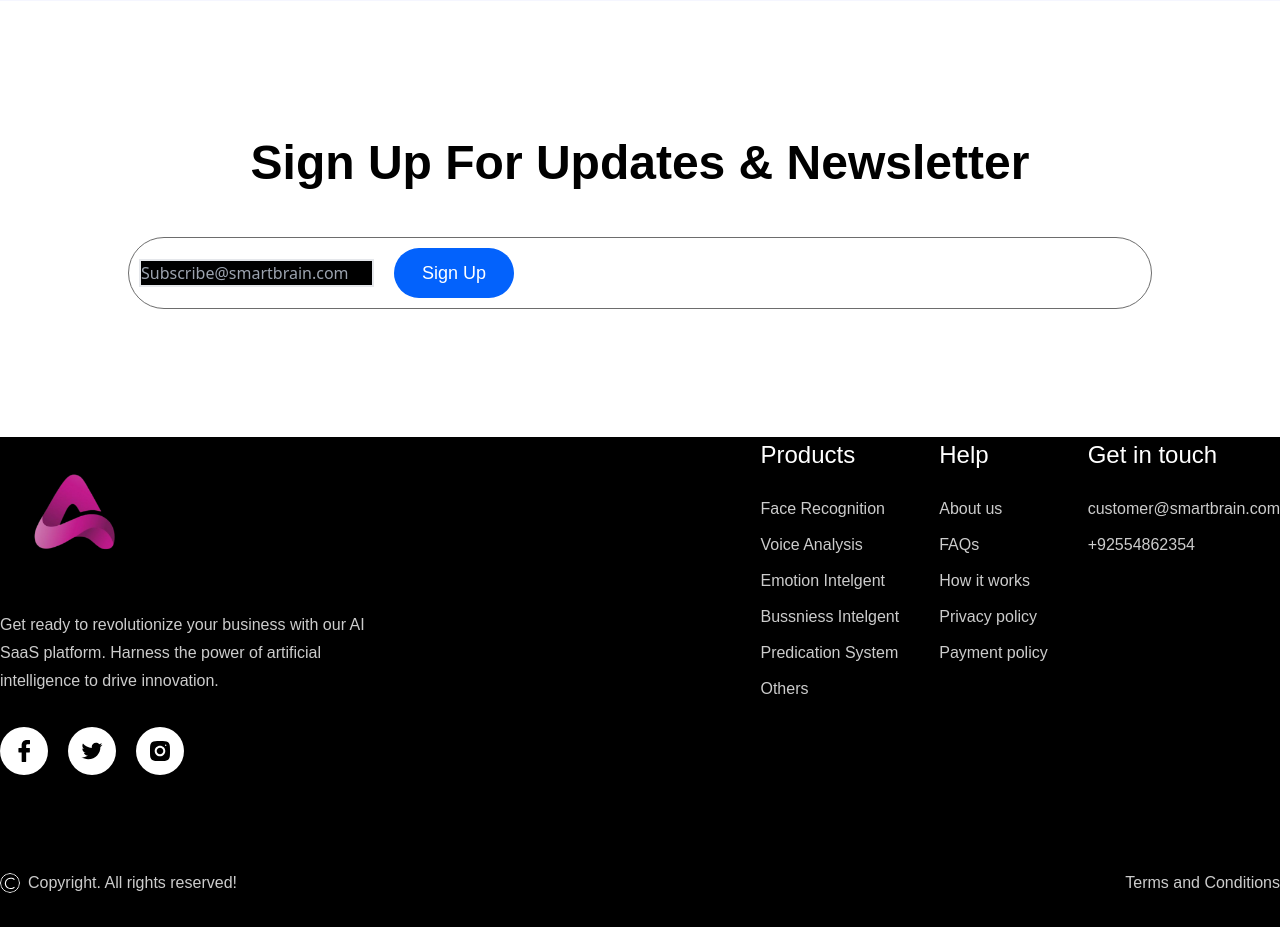
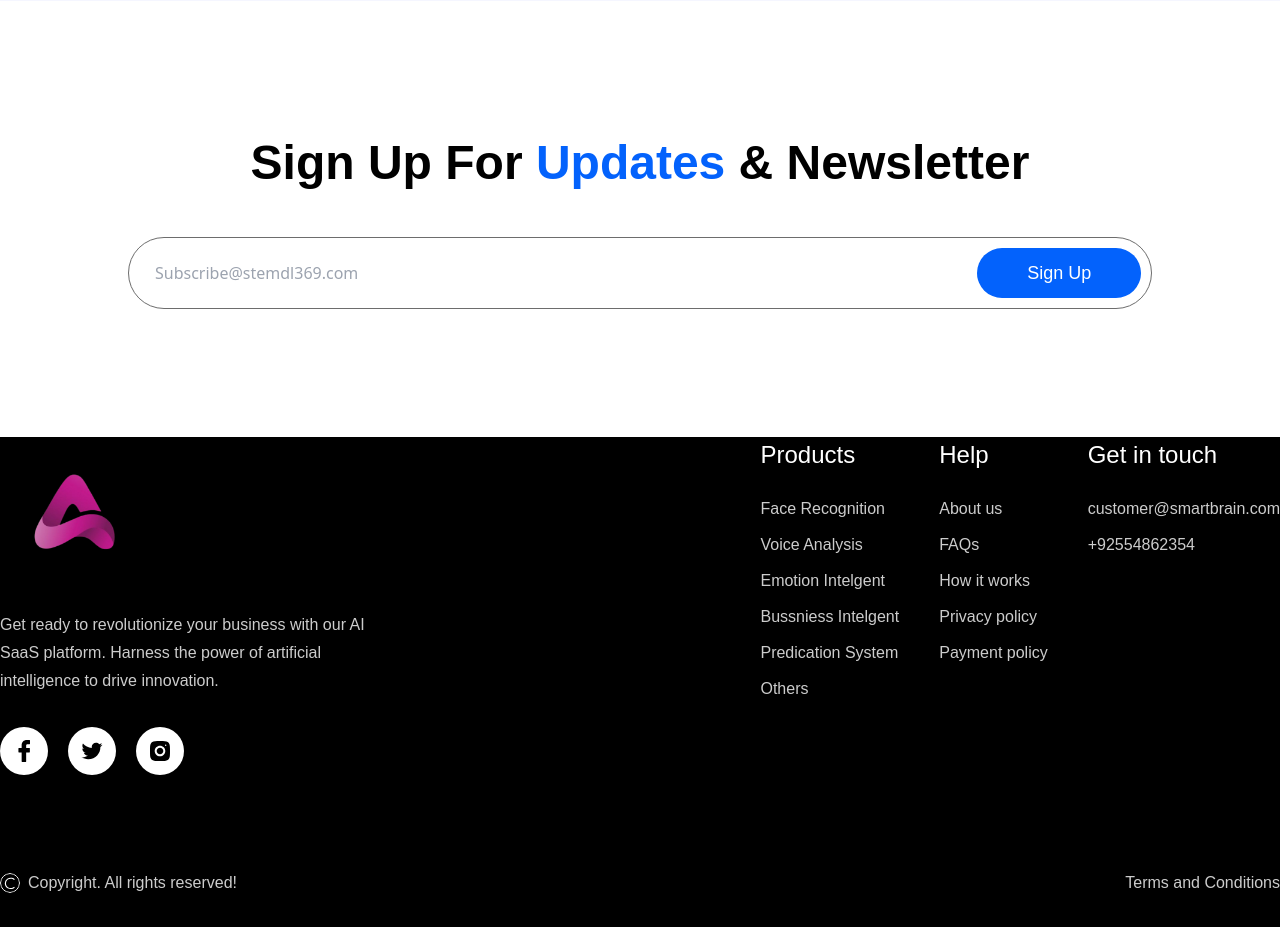
Before and after one commit to alazaradane/stem_dl, a React (Vite) app: page / in a window 1280 px wide. Shown: the part 4040-4967 px from the top of the page. Built offline with nearby package versions, Linux system fonts and the light colour scheme.

Commit message:
subscribe section updated

```diff
--- a/src/components/Button.jsx
+++ b/src/components/Button.jsx
@@ -4,7 +4,8 @@ const Button = ({label, iconURL, iconAlt, backgroundColor, borderColor, textColo
   return (
     <button className={` flex justify-center items-center px-7 py-4 gap-2
        text-lg font-montserrat leading-none
-      ${backgroundColor ? ` ${backgroundColor} ${borderColor} ${textColor}`: ' bg-coral-blue text-white border-coral-red'} rounded-full ${fullwidth && ' w-full'} ` }>
+      ${backgroundColor ? ` ${backgroundColor} ${borderColor} ${textColor}`: ' bg-coral-blue text-white border-coral-red'} rounded-full
+      ${fullwidth && 'w-full'} ` }>
         {label}
         {iconURL &&
         <img
--- a/src/sections/Subscribe.jsx
+++ b/src/sections/Subscribe.jsx
@@ -6,10 +6,10 @@ const Subscribe = () => {
     <section
       id='contact-us'
       className=' max-container flex justify-between items-center flex-col gap-10'>
-          <h3 className=' text-4xl leading-[68px]  font-palanquin font-bold'>Sign Up For <span className=' text-coral-red'>Updates</span> & Newsletter</h3>
-          <div className=' max-lg:w-1/2 max-sm:w-full w-[80%] flex items-center max-sm:flex-col gap-5 p-2.5 sm:border sm:border-slate-gray rounded-full max-md:w-[30rem]'>
-            <input type="text" className=' input bg-black border-2 focus:border-coral-blue' placeholder='Subscribe@smartbrain.com'/>
-            <div className=' flex max-sm:justify-end items-center max-sm:w-[30%]'>
+          <h3 className=' text-4xl leading-[68px]  font-palanquin font-bold'>Sign Up For <span className=' text-coral-blue'>Updates</span> & Newsletter</h3>
+          <div className=' max-lg:w-1/2 max-sm:w-full w-[80%] flex items-center justify-between max-sm:flex-col gap-5 p-2.5 sm:border sm:border-slate-gray rounded-full max-md:w-[30rem]'>
+            <input type="text" className=' input placeholder:px-4 py-3 focus:border-none focus:outline-none w-full  focus:border-coral-blue' placeholder='Subscribe@stemdl369.com'/>
+            <div className=' flex max-sm:justify-end items-center max-sm:w-[30%] w-[20%]'>
               <Button label={'Sign Up'} fullwidth/>
             </div>
           </div>
```
